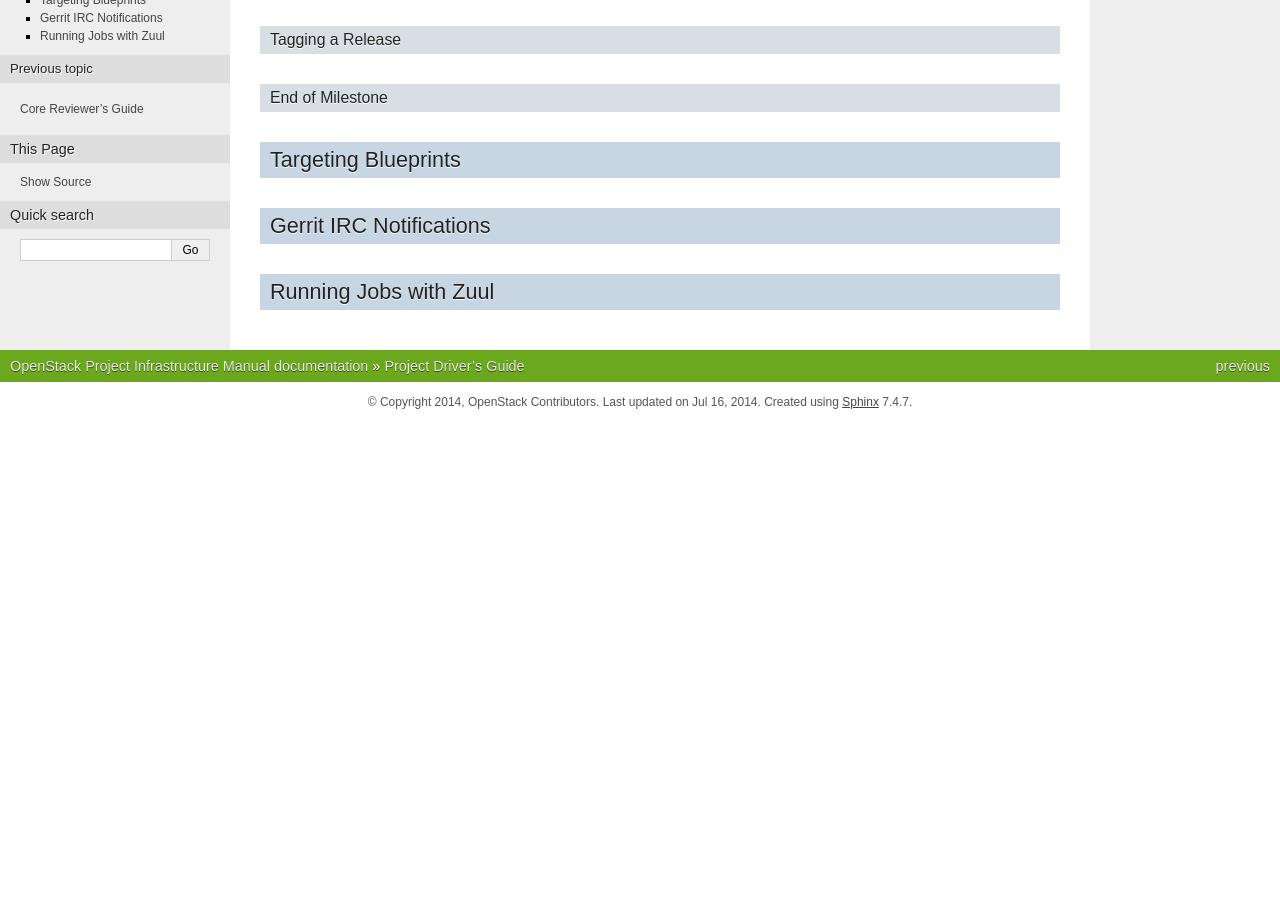
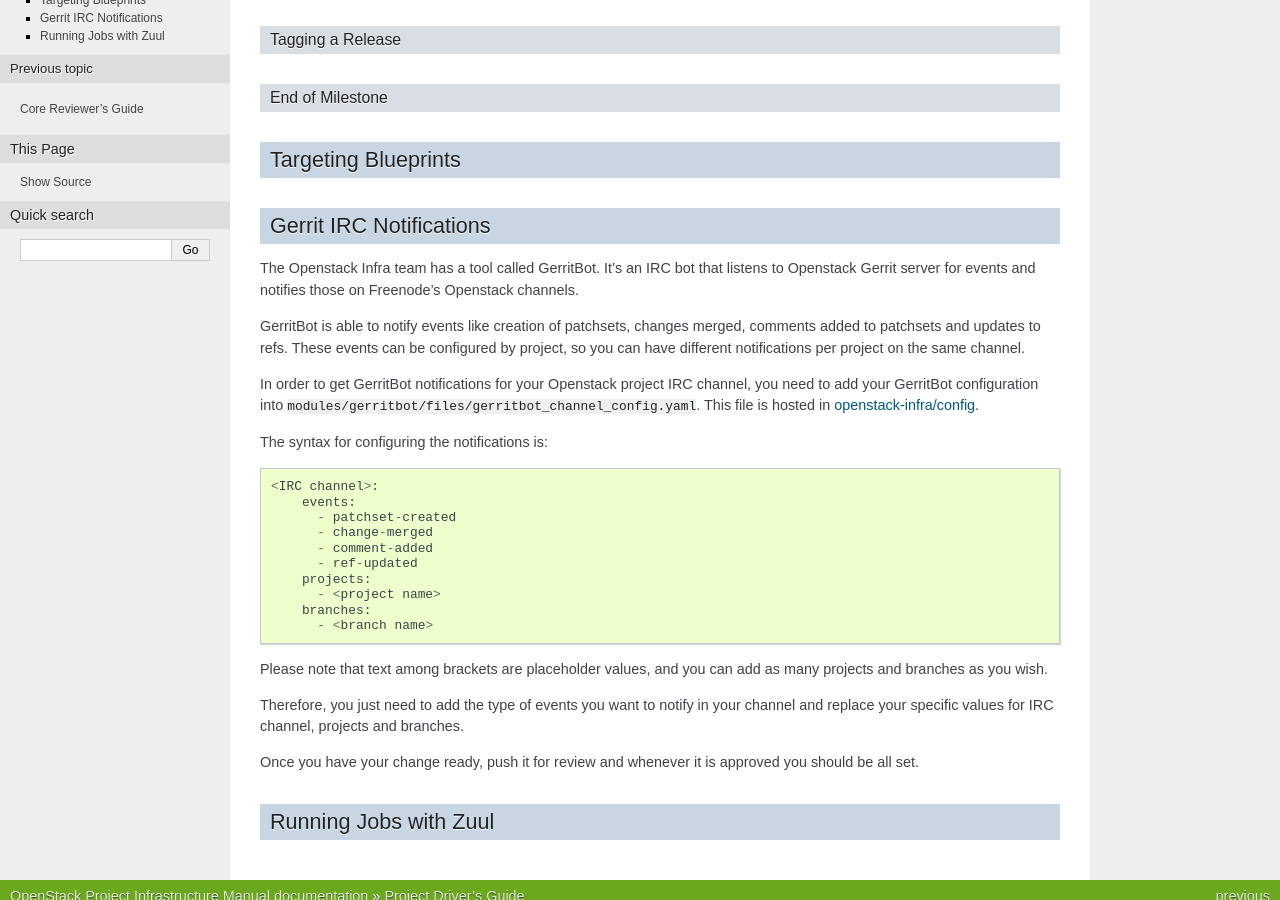
Before and after one commit to openstack-archive/infra-manual, a Sphinx documentation site: the page built from doc/source/drivers.rst, in a window 1280 px wide and 900 px high, scrolled down 585 px. Built offline with Sphinx 7.4.7, drawn with Linux system fonts in a browser that asks for light colours; before the commit the page ends 1007 px from its top, so only the background shows below that.

Commit message:
Add "Gerrit IRC Notifications" section to infra manual
Change-Id: Iaec6d94ea205011c5083ec6b45d672b64de2ceb8

```diff
--- a/doc/source/drivers.rst
+++ b/doc/source/drivers.rst
@@ -41,5 +41,39 @@
 Gerrit IRC Notifications
 ========================
 
+The Openstack Infra team has a tool called GerritBot.
+It's an IRC bot that listens to Openstack Gerrit server
+for events and notifies those on Freenode's Openstack channels.
+
+GerritBot is able to notify events like creation of patchsets, changes merged, comments added to patchsets and updates to refs. These events can be configured by project,
+so you can have different notifications per project on the same channel.
+
+In order to get GerritBot notifications for your Openstack project
+IRC channel, you need to add your GerritBot configuration into ``modules/gerritbot/files/gerritbot_channel_config.yaml``.
+This file is hosted in `openstack-infra/config <http://git.openstack.org/cgit/openstack-infra/config/>`_.
+
+The syntax for configuring the notifications is::
+
+  <IRC channel>:
+      events:
+        - patchset-created
+        - change-merged
+        - comment-added
+        - ref-updated
+      projects:
+        - <project name>
+      branches:
+        - <branch name>
+
+Please note that text among brackets are placeholder values, and you can add
+as many projects and branches as you wish.
+
+Therefore, you just need to add the type of events you want to notify in your
+channel and replace your specific values for IRC channel, projects
+and branches.
+
+Once you have your change ready, push it for review and whenever it is approved
+you should be all set.
+
 Running Jobs with Zuul
 ======================
```
